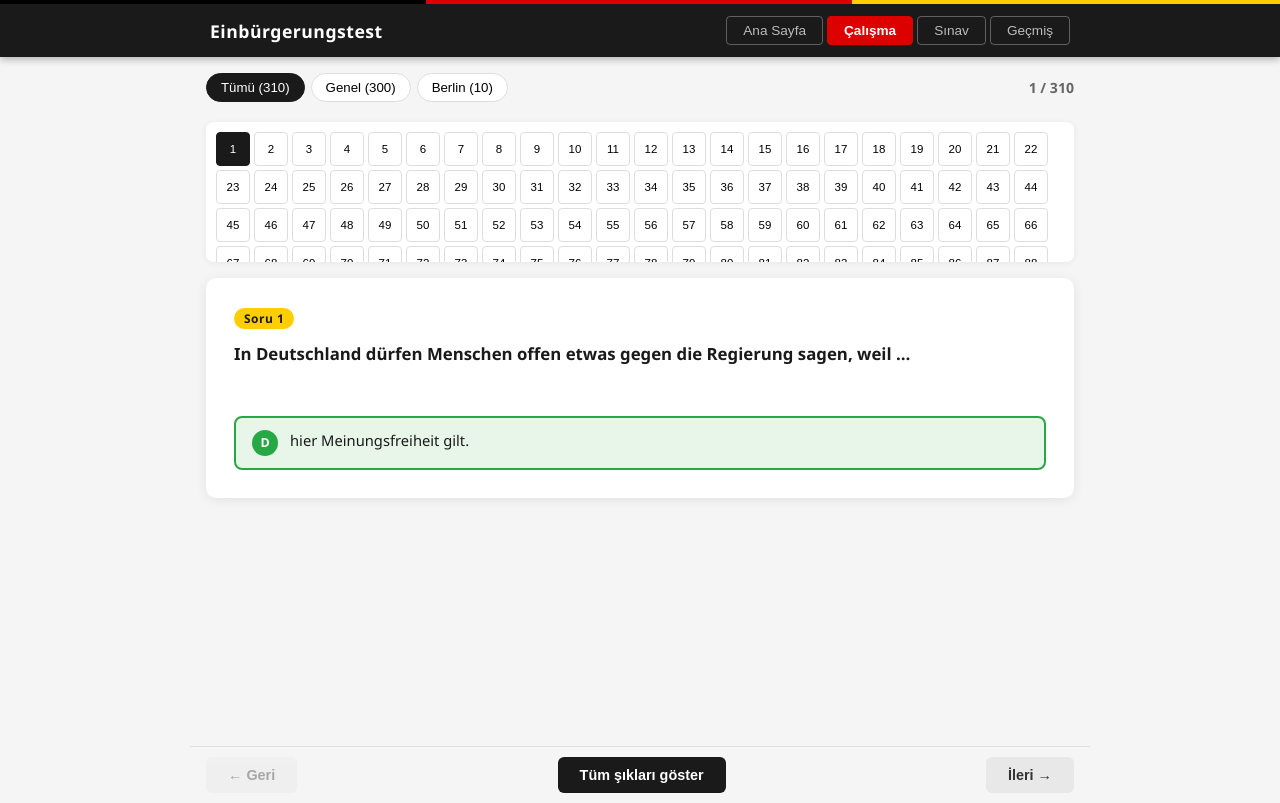
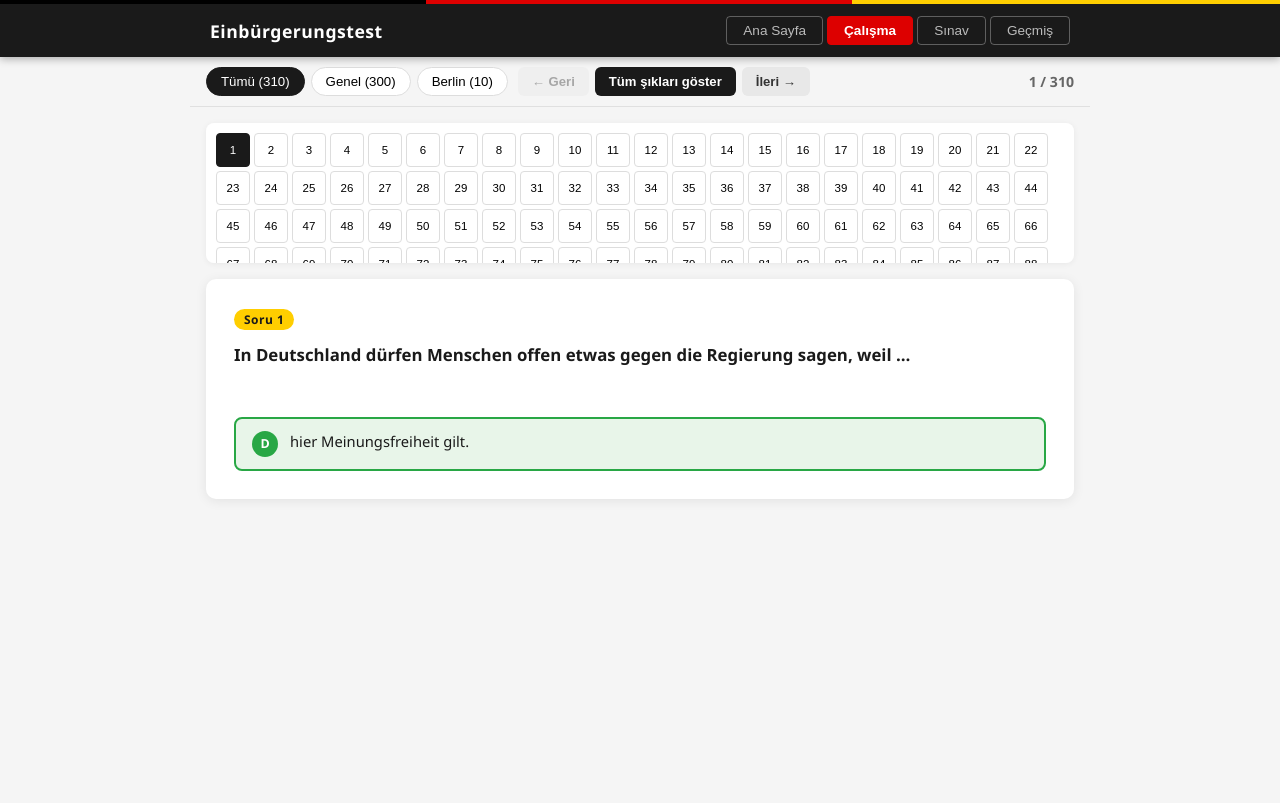
Before and after one commit to baris-celebi/einburgerungtest, a plain HTML site: page index.html in a window 1280 px wide. Both pictures are taken after a click on the button "Çalışma". Drawn offline with Linux system fonts and the light colour scheme.

Commit message:
Study mode: move nav buttons to top bar

```diff
--- a/index.html
+++ b/index.html
@@ -45,22 +45,22 @@
 
 <!-- ═══════════════ STUDY ═══════════════ -->
 <div id="view-study" class="view view-flex">
+  <div class="study-topbar">
+    <div class="filter-group">
+      <button class="filter-btn active" onclick="setFilter('all', this)">Tümü (310)</button>
+      <button class="filter-btn" onclick="setFilter('general', this)">Genel (300)</button>
+      <button class="filter-btn" onclick="setFilter('berlin', this)">Berlin (10)</button>
+    </div>
+    <div class="nav-controls" style="margin:0;">
+      <button class="btn btn-secondary" id="btn-prev" onclick="studyNav(-1)">&#8592; Geri</button>
+      <button class="btn btn-dark" onclick="toggleWrongOptions()" id="toggle-wrong-btn">Tüm şıkları göster</button>
+      <button class="btn btn-secondary" id="btn-next" onclick="studyNav(1)">İleri &#8594;</button>
+    </div>
+    <span class="progress-info" id="study-progress">1 / 310</span>
+  </div>
   <div class="scroll-area">
-    <div class="study-controls">
-      <div class="filter-group">
-        <button class="filter-btn active" onclick="setFilter('all', this)">Tümü (310)</button>
-        <button class="filter-btn" onclick="setFilter('general', this)">Genel (300)</button>
-        <button class="filter-btn" onclick="setFilter('berlin', this)">Berlin (10)</button>
-      </div>
-      <span class="progress-info" id="study-progress">1 / 310</span>
-    </div>
     <div class="question-jump" id="study-jump-grid"></div>
     <div class="question-card" id="study-card"></div>
-  </div>
-  <div class="nav-controls sticky-nav">
-    <button class="btn btn-secondary" id="btn-prev" onclick="studyNav(-1)">&#8592; Geri</button>
-    <button class="btn btn-dark" onclick="toggleWrongOptions()" id="toggle-wrong-btn">Tüm şıkları göster</button>
-    <button class="btn btn-secondary" id="btn-next" onclick="studyNav(1)">İleri &#8594;</button>
   </div>
 </div>
 
--- a/style.css
+++ b/style.css
@@ -158,6 +158,28 @@ header h1 {
 }
 
 /* ── Study Mode ── */
+.study-topbar {
+  display: flex;
+  align-items: center;
+  gap: 10px;
+  padding: 10px 16px;
+  background: #f5f5f5;
+  border-bottom: 1px solid #e0e0e0;
+  flex-shrink: 0;
+  flex-wrap: wrap;
+}
+
+.study-topbar .nav-controls {
+  display: flex;
+  gap: 6px;
+  flex-shrink: 0;
+}
+
+.study-topbar .btn {
+  padding: 7px 14px;
+  font-size: 0.82rem;
+}
+
 .study-controls {
   display: flex;
   align-items: center;
```
